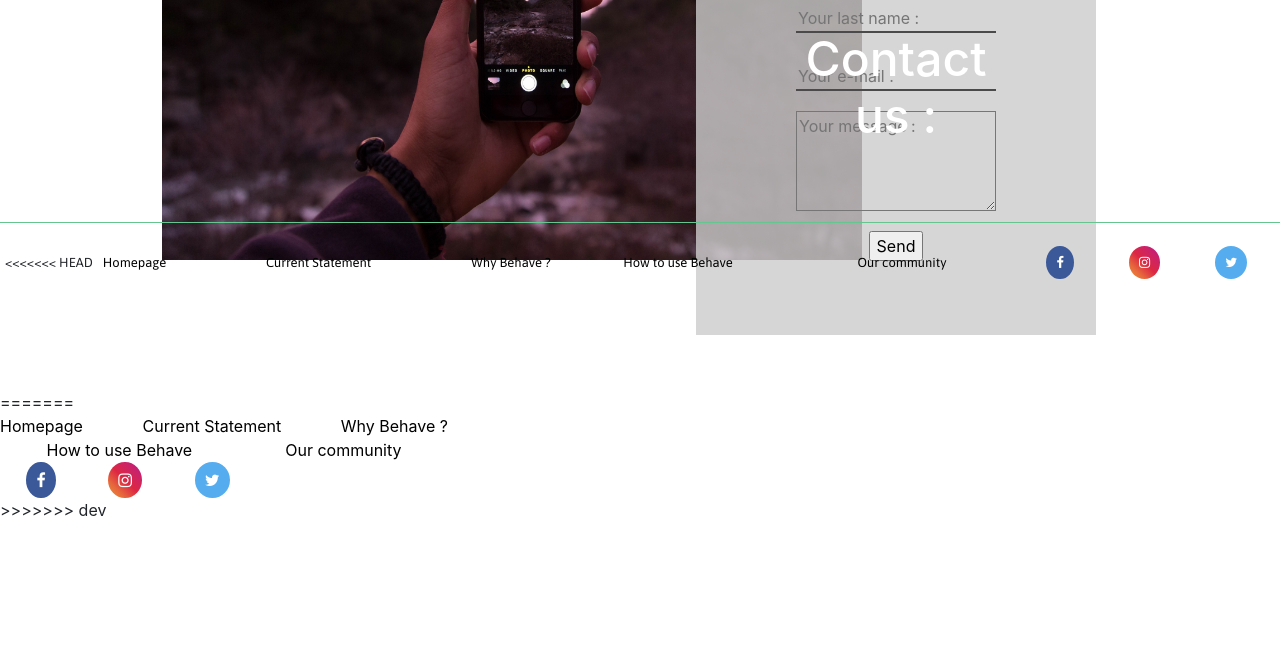
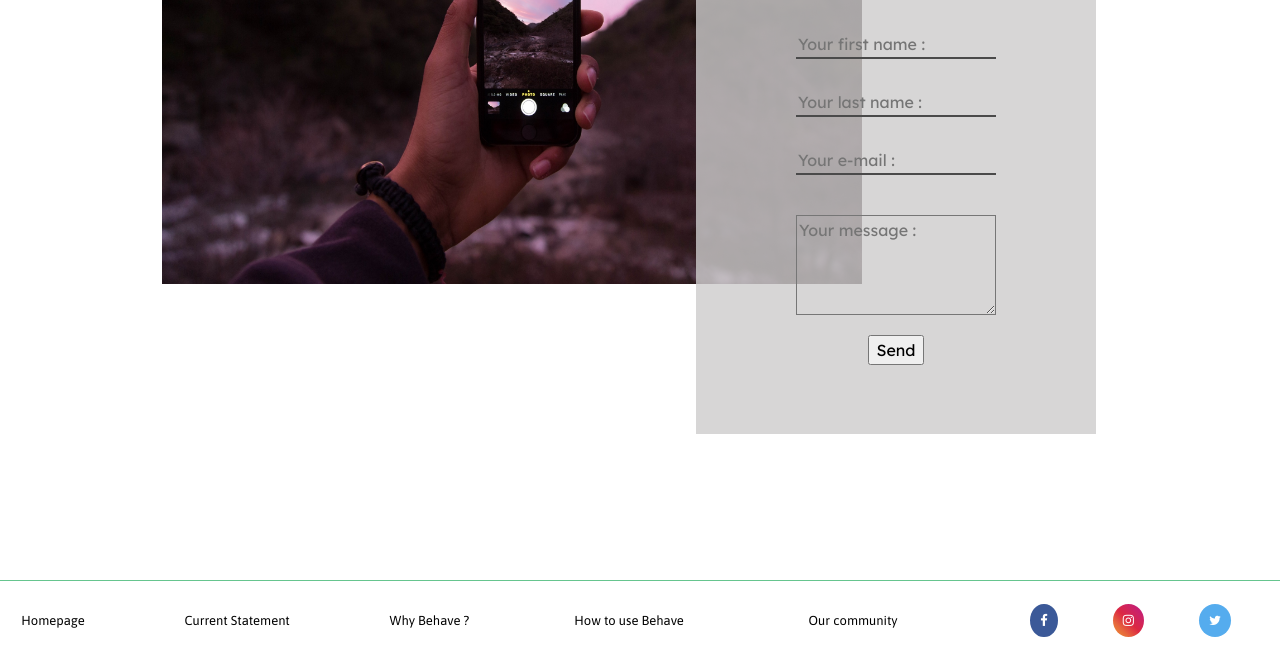
Before and after one commit to AniciaT/PROJET01_Behave, a plain HTML site: page contact.html in a window 1280 px wide. Shown: the part 754-1414 px from the top of the page. Before the commit the page ends 1276 px from the top, so only its background shows below. Drawn offline with nearby package versions, Linux system fonts and the light colour scheme.

Commit message:
version definitive semaine1

```diff
--- a/contact.css
+++ b/contact.css
@@ -33,7 +33,7 @@ body    {
 
 .container_form  {
     position: relative;
-    margin: 40px 0 130px;
+    margin: 40px 0 40px;
     padding-right: 20px;
     height: 500px;
     color: #4a4a4a;
@@ -47,7 +47,7 @@ body    {
 
 .form1  {
     width: 400px;
-    height: 525px;
+    height: 600px;
     background-color: rgba(205,204,204,0.8);
     display: flex;
     flex-flow: column wrap;
@@ -63,8 +63,9 @@ body    {
 .h1_contact {
     text-align: center;
     font-size: 3em;
-    margin-top:20px;
-    margin-bottom: 20px;
+
+    color: #4a4a4a;
+
 }
 
 
@@ -144,6 +145,11 @@ textarea {
     margin-right: 20px;
 }
 
+.footer_en_relatif  {
+    position: relative;
+}
+
+
 @media only screen and (min-width:768px)  {
 
     .img_contact {
--- a/contact.html
+++ b/contact.html
@@ -1,12 +1,11 @@
 <!DOCTYPE html>
 <html lang=en>
     <head>
-        <link rel="stylesheet" href="contact.css">
         <link href="https://fonts.googleapis.com/css?family=Asap&display=swap" rel="stylesheet">
         <link href="https://fonts.googleapis.com/css?family=Lexend+Deca&display=swap" rel="stylesheet">
 
 
-        <link rel="stylesheet" href="https://maxcdn.bootstrapcdn.com/bootstrap/4.0.0/css/bootstrap.min.css" integrity="sha384-Gn5384xqQ1aoWXA+058RXPxPg6fy4IWvTNh0E263XmFcJlSAwiGgFAW/dAiS6JXm" crossorigin="anonymous">        <link rel="stylesheet" type="text/css" href="style.css">
+        <link rel="stylesheet" href="https://maxcdn.bootstrapcdn.com/bootstrap/4.0.0/css/bootstrap.min.css" integrity="sha384-Gn5384xqQ1aoWXA+058RXPxPg6fy4IWvTNh0E263XmFcJlSAwiGgFAW/dAiS6JXm" crossorigin="anonymous">
 
         <link rel="stylesheet" type="text/css" href="navbar.css">
         <link rel="stylesheet" type="text/css" href="footer.css">
@@ -15,6 +14,9 @@
         <script src="https://code.jquery.com/jquery-3.2.1.slim.min.js" integrity="sha384-KJ3o2DKtIkvYIK3UENzmM7KCkRr/rE9/Qpg6aAZGJwFDMVNA/GpGFF93hXpG5KkN" crossorigin="anonymous"></script>
         <script src="https://cdnjs.cloudflare.com/ajax/libs/popper.js/1.12.9/umd/popper.min.js" integrity="sha384-ApNbgh9B+Y1QKtv3Rn7W3mgPxhU9K/ScQsAP7hUibX39j7fakFPskvXusvfa0b4Q" crossorigin="anonymous"></script>
         <script src="https://maxcdn.bootstrapcdn.com/bootstrap/4.0.0/js/bootstrap.min.js" integrity="sha384-JZR6Spejh4U02d8jOt6vLEHfe/JQGiRRSQQxSfFWpi1MquVdAyjUar5+76PVCmYl" crossorigin="anonymous"></script>
+        <link rel="stylesheet" href="contact.css">
+
+
 
     </head>
     <body>
@@ -48,7 +50,6 @@
         </div>
       </nav>
 <!--  -:-:-:-:-:-:-:-:--:-:-:-:-:-:-:-:-:-:--:-:-:-:-:-: MENU :-:-:-:-:-:-:--:-:-:-:-:-:-:-:-:-:--:-:-:-:-:-:-:-:-:-:--:-:-:-:-:-:-:-:-:-:--:-: -->
-
 
         <div class="container_text">
           <p class="text_contact"><span class="span_contact">Partnerships (companies) :</span> Are you a company looking to make this world a better place?
@@ -86,9 +87,8 @@
                 </div>
             </form>
         </div>
-        <footer>
+        <footer class="footer_en_relatif">
           <div class="Footer_Display_Raw">
-<<<<<<< HEAD
             <div class="Footer_Display_Col">
               <a href="homepage.html" title="Go to Homepage" class="link">Homepage</a>
               <a href="problemes.html" title="Current Statement"class="link">Current Statement</a>
@@ -105,23 +105,7 @@
             </div>
           </div>
           </footer>
-=======
-              <div class="Footer_Display_Col">
-                  <a href="homepage.html" title="Go to Homepage" class="link">Homepage</a>
-                  <a href="problemes.html" title="Current Statement"class="link">Current Statement</a>
-                  <a href="solutions.html" title="Why Behave ?"class="link">Why Behave ?</a>
-              </div>
-              <div class="Footer_Display_Col Footer_Display_Col2">
-                  <a href="appli.html" title="How to use Behave" class="link">How to use Behave</a>
-                  <a href="#communaute" title="Our community" class="link">Our community</a>
-              </div>
-              <div class="Footer_Display_Icon">
-                  <a href="https://www.facebook.com" title="Follow us on Facebook" class="fa fa-facebook"></a>
-                  <a href="https://www.instagram.com" title="Follow us on Instagram" class="fa fa-instagram"></a>
-                  <a href="https://www.twitter.com" title="Follow us on Twitter" class="fa fa-twitter"></a>
-              </div>
-          </div>
-        </footer>
->>>>>>> dev
+
+
     </body>
 </html>
```
Lines whose indentation alone changed are shown as unchanged.
